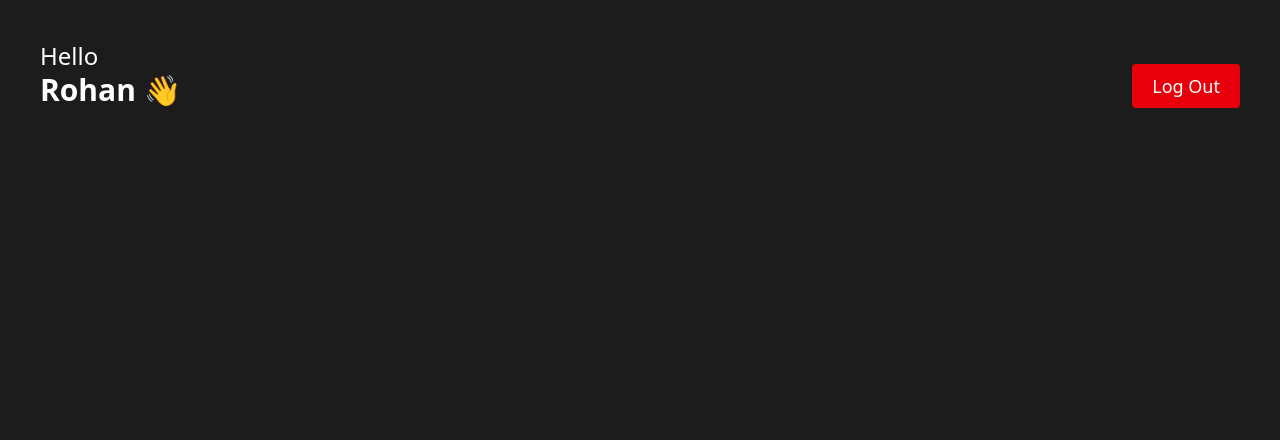
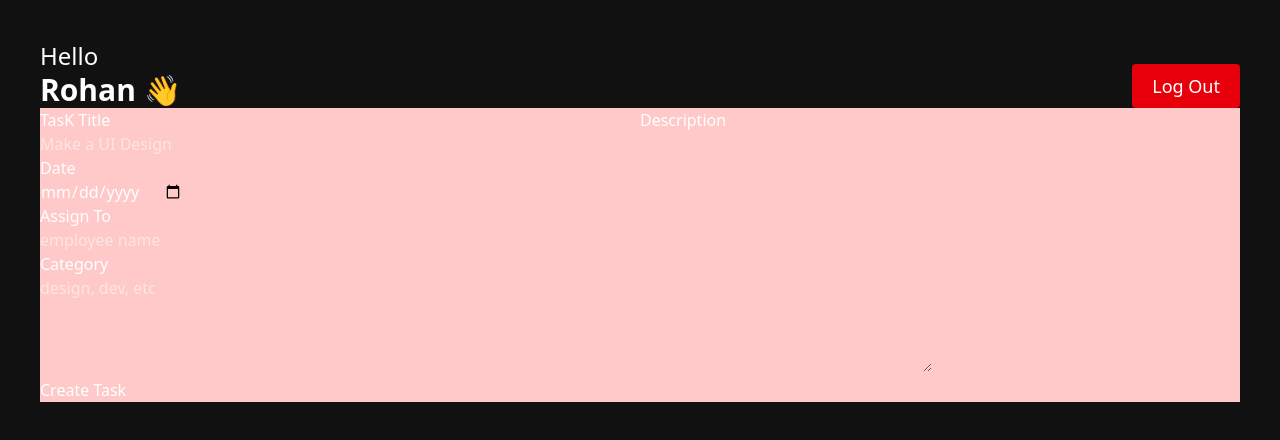
Before and after one commit to rohan-yadav19/Employee-Management-System, a React (Vite) app: page / in a window 1280 px wide. Shown: the top 440 px of the page. Built offline with nearby package versions, Linux system fonts and the light colour scheme.

Commit message:
add:Employee DashBoard created

```diff
--- a/src/App.jsx
+++ b/src/App.jsx
@@ -1,12 +1,14 @@
 import React from "react";
 import Login from "./components/Auth/Login";
 import EmployeeDashBoard from "./components/DashBoard/EmployeeDashBoard";
+import AdminDashBoard from "./components/DashBoard/AdminDashBoard";
 
 const App = () => {
   return (
     <>
       {/* <Login />*/}
-      <EmployeeDashBoard />
+      {/* <EmployeeDashBoard />*/}
+      <AdminDashBoard />
     </>
   );
 };
--- a/src/components/DashBoard/AdminDashBoard.jsx
+++ b/src/components/DashBoard/AdminDashBoard.jsx
@@ -0,0 +1,41 @@
+import React from "react";
+import Header from "../other/Header";
+
+const AdminDashBoard = () => {
+  return (
+    <div className="h-screen w-full p-10">
+      <Header />
+      <div>
+        <form className="flex flex-wrap w-full bg-red-200 items-start justify-between">
+          <div className="w-1/2">
+            <div>
+              <h3>TasK Title</h3>
+              <input type="text" placeholder="Make a UI Design" />
+            </div>
+            <div>
+              <h3>Date</h3>
+              <input type="date" />
+            </div>
+            <div>
+              <h3>Assign To</h3>
+              <input type="text" placeholder="employee name" />
+            </div>
+            <div>
+              <h3>Category</h3>
+              <input type="text" placeholder="design, dev, etc" />
+            </div>
+          </div>
+
+          <div className="w-1/2">
+            <h3>Description</h3>
+            <textarea name="" id="" cols="30" rows="10"></textarea>
+          </div>
+
+          <button>Create Task</button>
+        </form>
+      </div>
+    </div>
+  );
+};
+
+export default AdminDashBoard;
--- a/src/components/DashBoard/EmployeeDashBoard.jsx
+++ b/src/components/DashBoard/EmployeeDashBoard.jsx
@@ -1,10 +1,14 @@
 import React from "react";
 import Header from "../other/Header";
+import TaskListNumber from "../other/TaskListNumber";
+import TaskList from "../TaskList/TaskList";
 
 const EmployeeDashBoard = () => {
   return (
     <div className="p-10 bg-[#1C1C1C] h-screen">
       <Header />
+      <TaskListNumber />
+      <TaskList />
     </div>
   );
 };
--- /dev/null
+++ b/src/components/TaskList/TaskList.jsx
@@ -0,0 +1,57 @@
+import React from "react";
+
+const TaskList = () => {
+  return (
+    <div
+      id="taklist"
+      className="h-[55%] overflow-x-auto w-full flex items-center justify-start gap-5 flex-nowrap py-5  mt-10 "
+    >
+      <div className="flex-shrink-0 h-full w-[300px] p-5 bg-red-400 rounded-xl">
+        <div className="flex justify-between items-center">
+          <h3 className="bg-red-600 text-sm px-3 py-1 rounded">High</h3>
+          <h4 className="text-sm">20 jan 2026</h4>
+        </div>
+        <h2 className="mt-5 text-2xl font-semibold">Make a youtube video</h2>
+        <p className="text-sm mt-2">
+          Lorem ipsum dolor, sit amet consectetur adipisicing elit. Amet
+          doloribus sit consectetur voluptatem, maiores est.
+        </p>
+      </div>
+      <div className="flex-shrink-0 h-full w-[300px] p-5 bg-green-400 rounded-xl">
+        <div className="flex justify-between items-center">
+          <h3 className="bg-red-600 text-sm px-3 py-1 rounded">High</h3>
+          <h4 className="text-sm">20 jan 2026</h4>
+        </div>
+        <h2 className="mt-5 text-2xl font-semibold">Make a youtube video</h2>
+        <p className="text-sm mt-2">
+          Lorem ipsum dolor, sit amet consectetur adipisicing elit. Amet
+          doloribus sit consectetur voluptatem, maiores est.
+        </p>
+      </div>
+      <div className="flex-shrink-0 h-full w-[300px] p-5 bg-blue-400 rounded-xl">
+        <div className="flex justify-between items-center">
+          <h3 className="bg-red-600 text-sm px-3 py-1 rounded">High</h3>
+          <h4 className="text-sm">20 jan 2026</h4>
+        </div>
+        <h2 className="mt-5 text-2xl font-semibold">Make a youtube video</h2>
+        <p className="text-sm mt-2">
+          Lorem ipsum dolor, sit amet consectetur adipisicing elit. Amet
+          doloribus sit consectetur voluptatem, maiores est.
+        </p>
+      </div>
+      <div className="flex-shrink-0 h-full w-[300px] p-5 bg-yellow-400 rounded-xl">
+        <div className="flex justify-between items-center">
+          <h3 className="bg-red-600 text-sm px-3 py-1 rounded">High</h3>
+          <h4 className="text-sm">20 jan 2026</h4>
+        </div>
+        <h2 className="mt-5 text-2xl font-semibold">Make a youtube video</h2>
+        <p className="text-sm mt-2">
+          Lorem ipsum dolor, sit amet consectetur adipisicing elit. Amet
+          doloribus sit consectetur voluptatem, maiores est.
+        </p>
+      </div>
+    </div>
+  );
+};
+
+export default TaskList;
--- /dev/null
+++ b/src/components/other/TaskListNumber.jsx
@@ -0,0 +1,26 @@
+import React from "react";
+
+const TaskListNumber = () => {
+  return (
+    <div className="flex mt-10 justify-between gap-5 w-screen">
+      <div className="rounded-xl w-[45%] py-6 px-9 bg-red-400">
+        <h2 className="text-3xl font-semibold">0</h2>
+        <h3 className="text-xl font-medium">New Task</h3>
+      </div>
+      <div className="rounded-xl w-[45%] py-6 px-9 bg-blue-400">
+        <h2 className="text-3xl font-semibold">0</h2>
+        <h3 className="text-xl font-medium">New Task</h3>
+      </div>
+      <div className="rounded-xl w-[45%] py-6 px-9 bg-green-400">
+        <h2 className="text-3xl font-semibold">0</h2>
+        <h3 className="text-xl font-medium">New Task</h3>
+      </div>
+      <div className="rounded-xl w-[45%] py-6 px-9 bg-yellow-400">
+        <h2 className="text-3xl font-semibold">0</h2>
+        <h3 className="text-xl font-medium">New Task</h3>
+      </div>
+    </div>
+  );
+};
+
+export default TaskListNumber;
--- a/src/index.css
+++ b/src/index.css
@@ -5,3 +5,6 @@
 body {
   background-color: #111;
 }
+#tasklist::-webkit-scrollbar {
+  display: none;
+}
```
